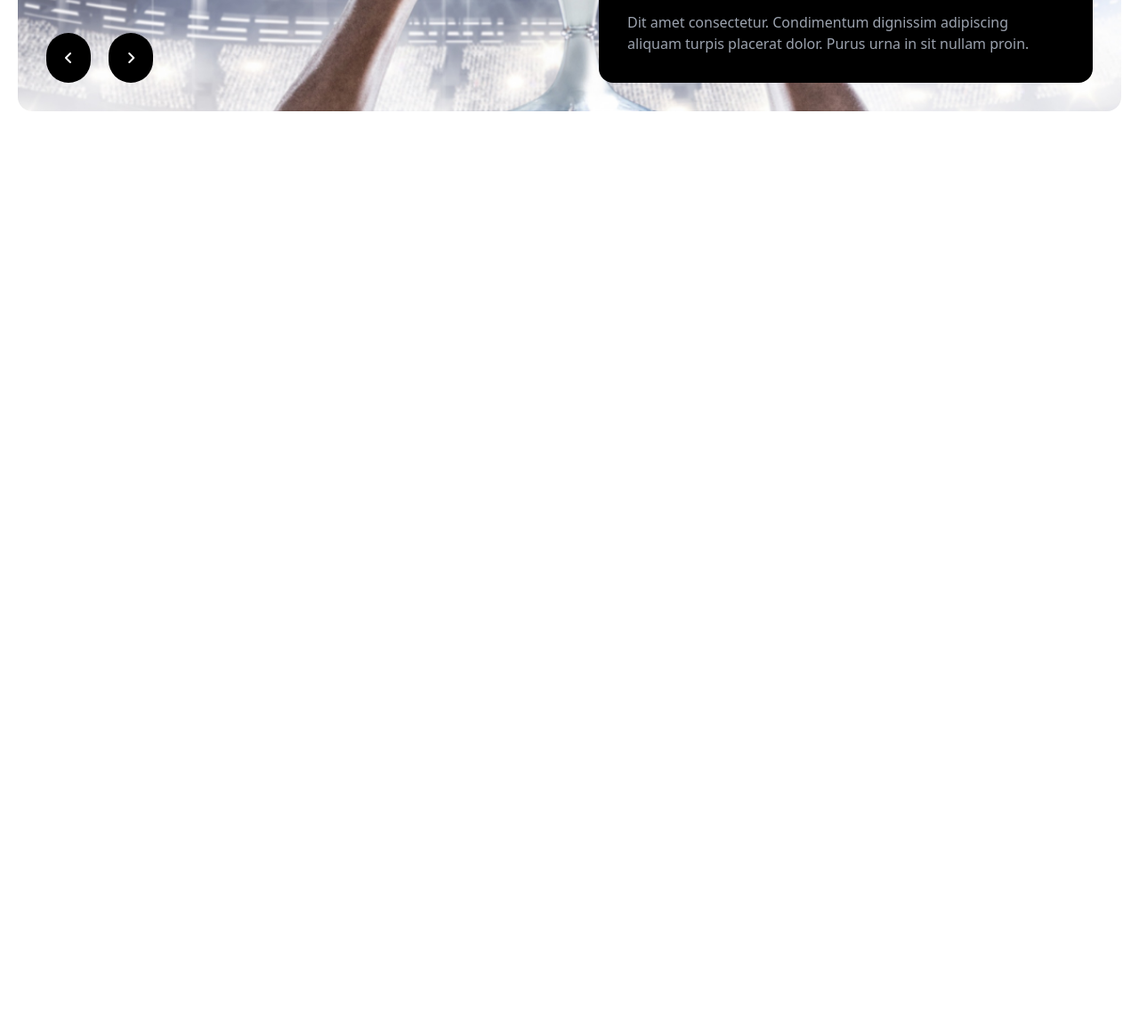
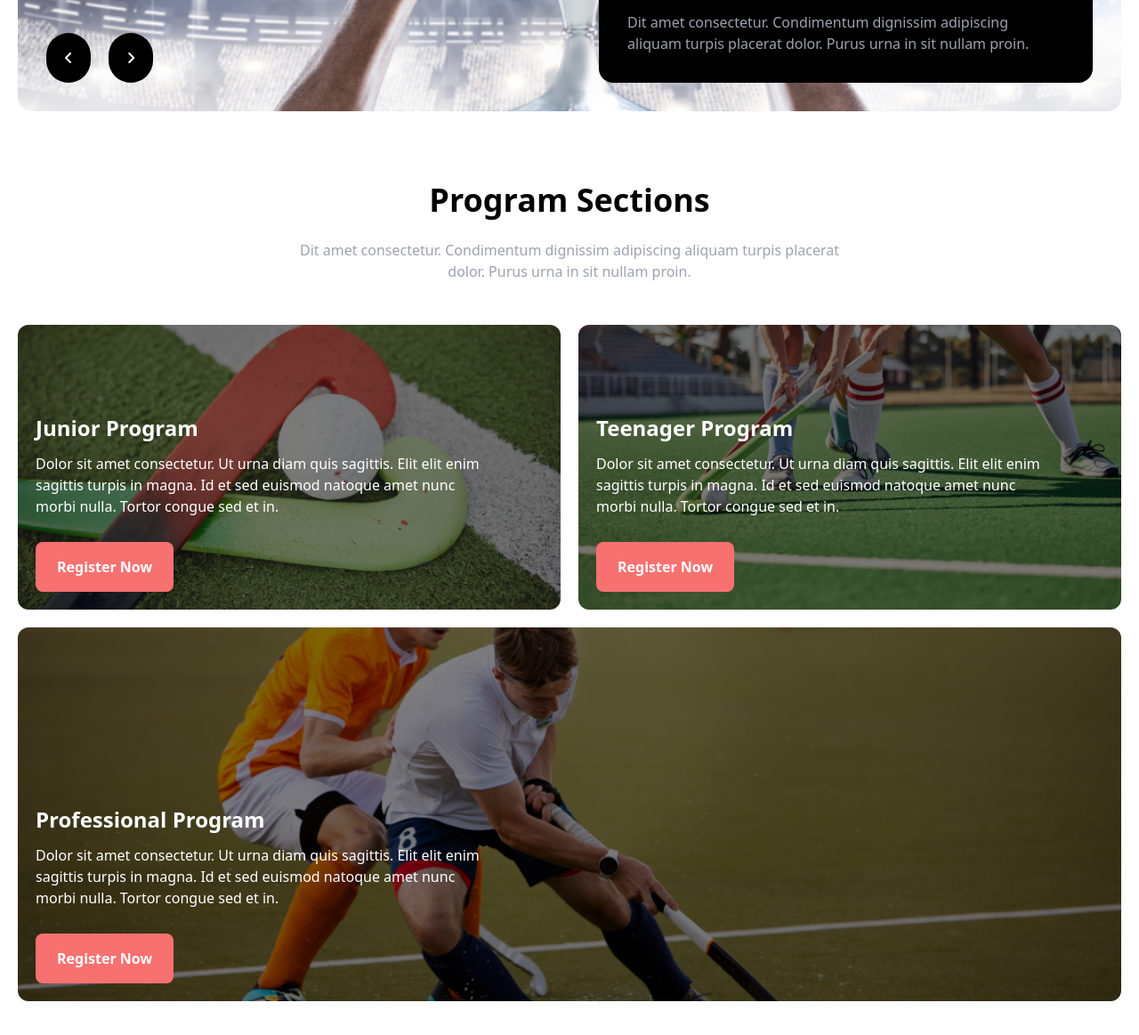
Before and after one commit to Imranhasanrimon/hockey-main, a website built with Vite: page index.html in a window 1280 px wide. Shown: the part 577-1740 px from the top of the page at 89% size. Before the commit the page ends 800 px from the top, so only its background shows below. Built offline with nearby package versions, Linux system fonts and the light colour scheme.

Commit message:
program section is done

```diff
--- a/assets/css/tailwind.css
+++ b/assets/css/tailwind.css
@@ -8,3 +8,24 @@
     background-position: center;
     background-size: cover;
 }
+
+#junior {
+    background: linear-gradient(rgba(0, 0, 0, 0.5), rgba(0, 0, 0, 0.5)), url(../Images/2.png);
+    background-repeat: no-repeat;
+    background-position: center;
+    background-size: cover;
+}
+
+#teenager {
+    background: linear-gradient(rgba(0, 0, 0, 0.5), rgba(0, 0, 0, 0.5)), url(../Images/3.png);
+    background-repeat: no-repeat;
+    background-position: center;
+    background-size: cover;
+}
+
+#professional {
+    background: linear-gradient(rgba(0, 0, 0, 0.5), rgba(0, 0, 0, 0.5)), url(../Images/4.png);
+    background-repeat: no-repeat;
+    background-position: center;
+    background-size: cover;
+}
--- a/index.html
+++ b/index.html
@@ -6,6 +6,7 @@
     <meta name="viewport" content="width=device-width, initial-scale=1.0">
     <title>Hockey | Home</title>
     <link rel="stylesheet" href="./assets/css/tailwind.css">
+    <link rel="shortcut icon" href="./assets/Images/icons8-hockey-53.png" type="image/x-icon">
     <script src="https://kit.fontawesome.com/82b4de73d1.js" crossorigin="anonymous"></script>
 </head>
 
@@ -42,6 +43,51 @@
 
         </div>
     </header>
+    <main class="max-w-7xl mx-auto px-5 mt-20">
+        <section>
+            <div class="max-w-[607px] mx-auto text-center">
+                <h3 class="sm:text-4xl text-3xl font-extrabold ">Program Sections</h3>
+                <p class="text-gray-400 font-medium mt-6">Dit amet consectetur. Condimentum dignissim adipiscing aliquam
+                    turpis
+                    placerat
+                    dolor. Purus urna in sit nullam proin. </p>
+            </div>
+            <div class="grid md:grid-cols-2 gap-5 my-12">
+                <div id="junior" class="rounded-xl p-5 text-white md:pt-[100px]">
+                    <h4 class="text-xl md:text-2xl font-extrabold mb-3">Junior Program</h4>
+                    <p class="text-sm mb-7 md:text-base max-w-[500px]">Dolor sit amet consectetur. Ut urna diam quis
+                        sagittis. Elit elit
+                        enim sagittis turpis in magna. Id et sed euismod natoque amet nunc morbi nulla. Tortor congue
+                        sed et
+                        in.</p>
+                    <button class="sm:py-4 py-3 sm:px-6 px-5 bg-red-400 text-white font-bold rounded-lg ">Register
+                        Now</button>
+                </div>
+                <div id="teenager" class="rounded-xl p-5 text-white md:pt-[100px]">
+                    <h4 class="text-xl md:text-2xl font-extrabold mb-3">Teenager Program</h4>
+                    <p class="text-sm mb-7 md:text-base max-w-[500px]">Dolor sit amet consectetur. Ut urna diam quis
+                        sagittis. Elit elit
+                        enim sagittis turpis in magna. Id et sed euismod natoque amet nunc morbi nulla. Tortor congue
+                        sed et
+                        in.</p>
+                    <button class="sm:py-4 py-3 sm:px-6 px-5 bg-red-400 text-white font-bold rounded-lg ">Register
+                        Now</button>
+                </div>
+                <div id="professional" class="rounded-xl p-5 text-white md:col-span-2 md:pt-[200px]">
+                    <h4 class="text-xl md:text-2xl font-extrabold mb-3">Professional Program</h4>
+                    <p class="text-sm  mb-7 md:text-base max-w-[500px]">Dolor sit amet consectetur. Ut urna diam quis
+                        sagittis. Elit
+                        elit
+                        enim sagittis turpis in magna. Id et sed euismod natoque amet nunc morbi nulla. Tortor congue
+                        sed et
+                        in.</p>
+                    <button class="sm:py-4 py-3 sm:px-6 px-5 bg-red-400 text-white font-bold rounded-lg ">Register
+                        Now</button>
+                </div>
+            </div>
+
+        </section>
+    </main>
 
 </body>
 
```
Also changed, not shown: assets/Images/icons8-hockey-53.png (added).
